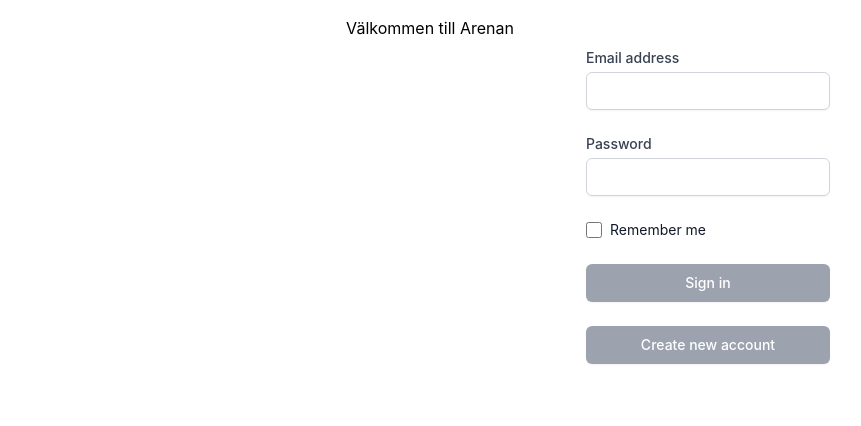
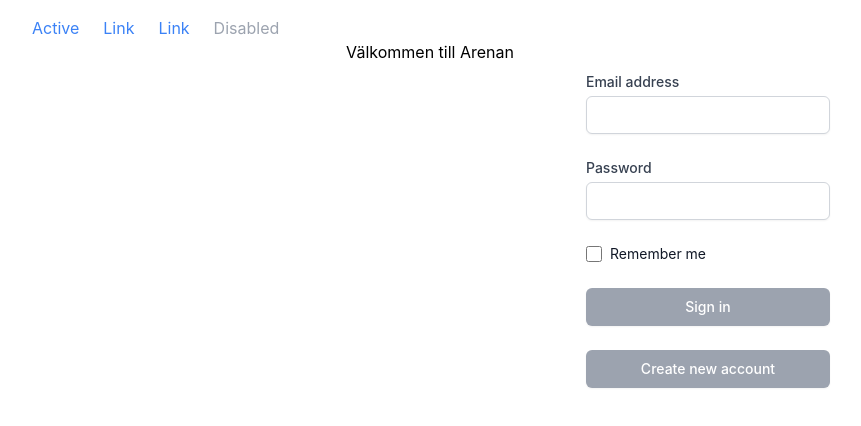
Before and after one commit to malmz90/arenan-frontend, a React (Create React App) app: page / in a window 1280 px wide. Shown: the top 426 px of the page, without its empty margins (48-909 px from the left). Built offline with nearby package versions, Linux system fonts and the light colour scheme.

Commit message:
main design in progress

```diff
--- a/src/App.js
+++ b/src/App.js
@@ -5,6 +5,7 @@ import ProtectedTest from './pages/ProtectedTest'
 import CreateGladiator from './pages/CreateGladiator'
 import Register from './pages/Register'
 import MainPage from './pages/MainPage'
+import Header from './components/Header'
 
 function App() {
   return (
@@ -12,8 +13,8 @@ function App() {
       <div className="flex">
         <main className="flex-1">
           <div className="py-4">
-            <div className="max-w-8xl mx-auto px-4 sm:px-6 lg:px-8"></div>
-            <div className="max-w-8xl mx-auto px-4 sm:px-6 md:px-8">
+            <div className="max-w-8xl mx-auto px-4 sm:px-16 md:px-20">
+              <Header />
               <Routes>
                 <Route path="main" element={<MainPage />} />
                 <Route path="/" element={<LoginPage />} />
--- /dev/null
+++ b/src/components/Header.js
@@ -0,0 +1,27 @@
+const Header = () => {
+  return (
+    <ul class="flex">
+      <li class="mr-6">
+        <a class="text-blue-500 hover:text-blue-800" href="#">
+          Active
+        </a>
+      </li>
+      <li class="mr-6">
+        <a class="text-blue-500 hover:text-blue-800" href="#">
+          Link
+        </a>
+      </li>
+      <li class="mr-6">
+        <a class="text-blue-500 hover:text-blue-800" href="#">
+          Link
+        </a>
+      </li>
+      <li class="mr-6">
+        <a class="text-gray-400 cursor-not-allowed" href="#">
+          Disabled
+        </a>
+      </li>
+    </ul>
+  )
+}
+export default Header
```
